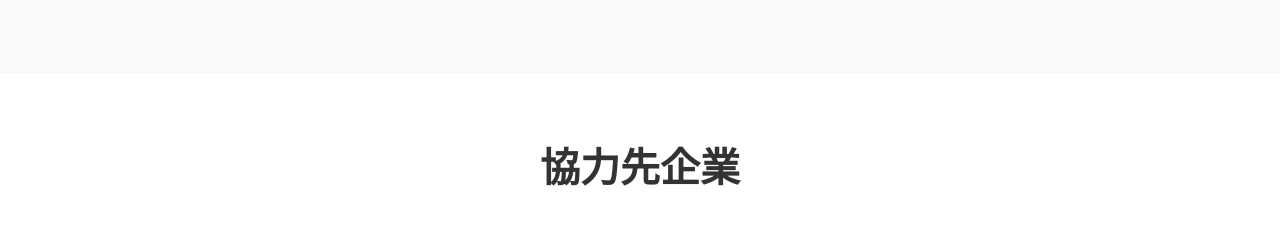
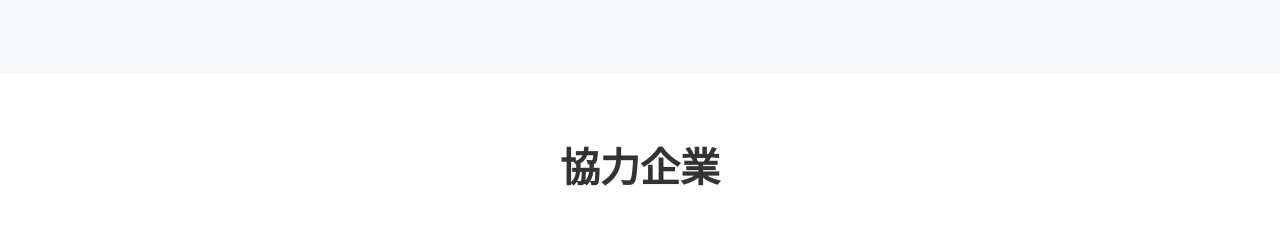
Before and after one commit to splight-jp/splight_homepage01, a plain HTML site: page index.html in a window 1280 px wide. Shown: the part 1420-1664 px from the top of the page. Drawn offline with Linux system fonts and the light colour scheme.

Commit message:
Update index.html

```diff
--- a/index.html
+++ b/index.html
@@ -107,7 +107,7 @@
     <!-- Partners Section -->
     <section class="partners-section">
         <div class="container">
-            <h2>協力先企業</h2>
+            <h2>協力企業</h2>
             <div class="partners-slider">
                 <div class="partners-track">
                     <img src="partner/gma_logo.png" alt="Partner 1" class="partner-logo">
```
